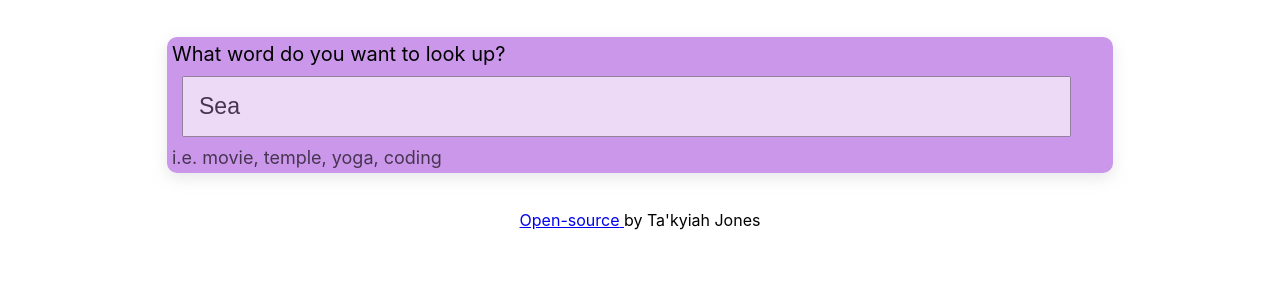
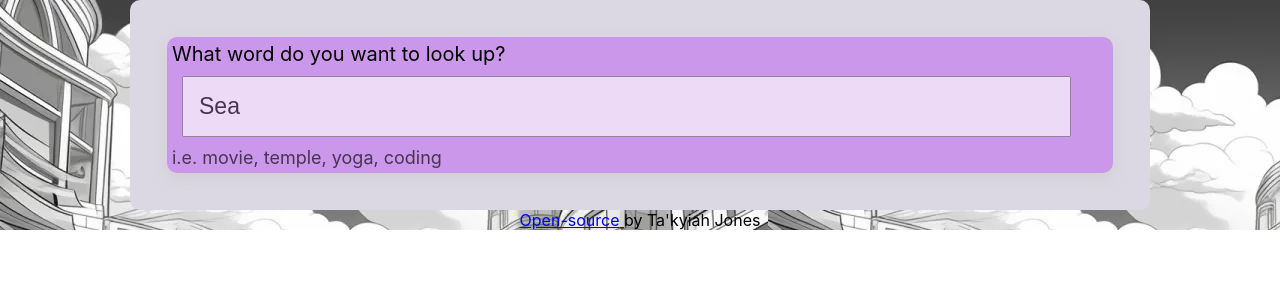
Before and after one commit to Kyicodes/react-dictionary, a React (Create React App) app: page / in a window 1280 px wide. Shown: the top 300 px of the page. Built offline with nearby package versions, Linux system fonts and the light colour scheme; no server answers.

Commit message:
Added background image

```diff
--- a/src/App.css
+++ b/src/App.css
@@ -1,3 +1,7 @@
+.App {
+  background-image: url(comic-background.png);
+}
+
 footer {
   text-align: center;
 }
--- a/src/Dictionary.css
+++ b/src/Dictionary.css
@@ -3,6 +3,7 @@
     padding: 30px;
     max-width: 960px;
     border-radius: 10px;
+    background-color: #dbd8e3;
 
 }
 
```
Also changed, not shown: src/comic-background.png (added).
